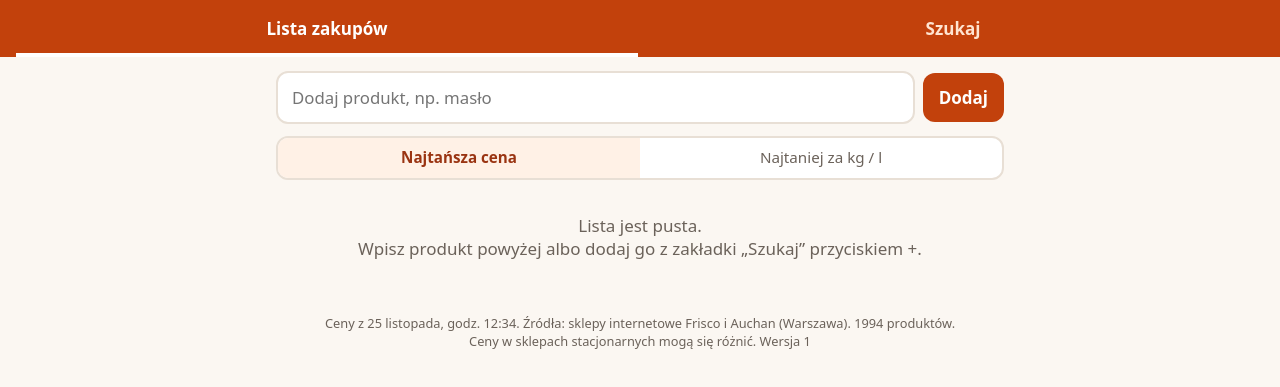
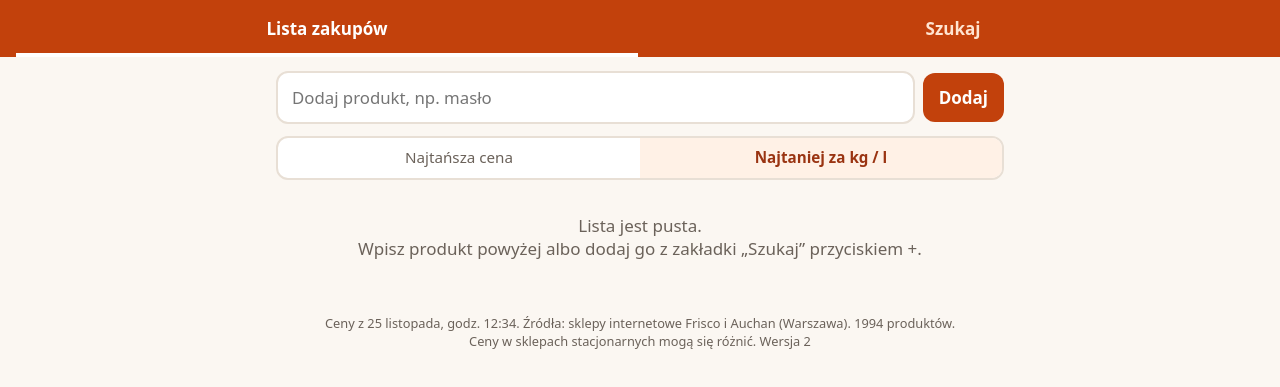
Before and after one commit to robertfurtak/gielda-app, a plain HTML site: page ceny/index.html in a window 1280 px wide. Shown: the part 47-434 px from the top of the page. Drawn offline with Linux system fonts and the light colour scheme.

Commit message:
Ceny v2: trafniejsze dopasowanie produktów, cena za kg/l liczona z opakowania, domyślnie sortowanie po cenie za kg/l (#13)
Claude-Session: https://claude.ai/code/session_01Uc5VAx3THCqLBmbyYCK7bm

Co-authored-by: Claude <noreply@anthropic.com>

```diff
--- a/ceny/index.html
+++ b/ceny/index.html
@@ -122,7 +122,7 @@ input:focus{outline:none;border-color:var(--acc)}
 <div class="sum hide" id="sum"><div class="in" id="sumIn"></div></div>
 
 <script>
-const VERSION = 1;
+const VERSION = 2;
 const DATA_URLS = [
   'https://raw.githubusercontent.com/robertfurtak/gielda-app/main/ceny/ceny.json',
   './ceny.json'
@@ -130,10 +130,10 @@ const DATA_URLS = [
 const STORE_NAMES = { frisco: 'Frisco', auchan: 'Auchan', carrefour: 'Carrefour' };
 const LS = 'ceny-lista-v1', LSM = 'ceny-tryb';
 
-let DATA = null, ITEMS = [], mode = 'p';
+let DATA = null, ITEMS = [], mode = 'u';
 let list = [];
 try { list = JSON.parse(localStorage.getItem(LS)) || []; } catch (e) { list = []; }
-try { mode = localStorage.getItem(LSM) || 'p'; } catch (e) {}
+try { mode = localStorage.getItem(LSM) || 'u'; } catch (e) {}
 const save = () => { try { localStorage.setItem(LS, JSON.stringify(list)); } catch (e) {} };
 
 const $ = id => document.getElementById(id);
@@ -142,13 +142,18 @@ const zl = v => v == null ? '' : v.toFixed(2).replace('.', ',') + ' zł';
 const norm = s => s.toLowerCase().normalize('NFD').replace(/[̀-ͯ]/g, '').replace(/ł/g, 'l')
   .replace(/[^a-z0-9%,.]+/g, ' ').trim();
 
-// prosty "rdzeń" słowa, żeby "jajka" pasowało do "jaja", a "pomidory" do "pomidor"
-const stem = w => w.length > 4 ? w.slice(0, Math.max(3, w.length - 2)) : w;
+// prosty "rdzeń" słowa, żeby "pomidory" pasowało do "pomidor", a "jajka" do "jaja"
+const SYN = { jajka: 'jaj', jajko: 'jaj', jaja: 'jaj' };
+const stem = w => SYN[w] || (w.length >= 6 ? w.slice(0, -2) : w.length === 5 ? w.slice(0, -1) : w);
+const qWords = q => norm(q).split(' ').filter(w => w.length >= 3 || /\d/.test(w)).map(stem);
 
 function matches(q) {
-  const words = norm(q).split(' ').filter(Boolean).map(stem);
+  const words = qWords(q);
   if (!words.length || !ITEMS.length) return [];
-  return ITEMS.filter(it => words.every(w => it.k.includes(' ' + w) || it.k.startsWith(w)));
+  // jeśli to fraza z codziennej listy, bierzemy wyniki wyszukiwarek sklepów, w przeciwnym razie całą bazę
+  const key = Object.keys(DATA.q || {}).find(k => norm(k) === norm(q));
+  const pool = key ? DATA.q[key].map(it => ITEMS.find(x => x.id === it.s + '|' + (it.u || it.n))).filter(Boolean) : ITEMS;
+  return pool.filter(it => words.every(w => it.k.includes(' ' + w)));
 }
 const unitKey = it => it.up && it.uu ? it.uu.toLowerCase().replace('.', '') : '';
 function sortItems(arr) {
@@ -156,6 +161,15 @@ function sortItems(arr) {
     return arr.slice().sort((a, b) => (a.up == null) - (b.up == null) || (a.up || 0) - (b.up || 0) || a.p - b.p);
   }
   return arr.slice().sort((a, b) => a.p - b.p);
+}
+
+// cena za kg / l liczona z wielkości opakowania, gdy sklep jej nie podaje
+function fillUnit(it) {
+  const m = (it.z + ' ' + it.n).toLowerCase().match(/(\d+(?:[.,]\d+)?)\s*(kg|g|ml|l)\b/);
+  if (!m) return;
+  let v = parseFloat(m[1].replace(',', '.')), u = m[2];
+  if (u === 'g') { v /= 1000; u = 'kg'; } else if (u === 'ml') { v /= 1000; u = 'l'; }
+  if (v > 0) { it.up = +(it.p / v).toFixed(2); it.uu = u; }
 }
 
 async function load() {
@@ -180,7 +194,9 @@ async function load() {
     if (seen.has(id)) continue;
     seen.add(id);
     it.id = id;
+    it.n = it.n.replace(/\s+/g, ' ');
     it.k = ' ' + norm(it.n);
+    if (!it.up) fillUnit(it);
     ITEMS.push(it);
   }
   const t = DATA.t ? new Date(DATA.t) : null;
--- a/ceny/sw.js
+++ b/ceny/sw.js
@@ -1,4 +1,4 @@
-const CACHE = 'ceny-v1';
+const CACHE = 'ceny-v2';
 const SHELL = ['./', './index.html', './manifest.webmanifest', './icon-192.png', './icon-512.png', './apple-touch-icon.png'];
 self.addEventListener('install', e => {
   e.waitUntil(caches.open(CACHE).then(c => c.addAll(SHELL)).then(() => self.skipWaiting()));
```
